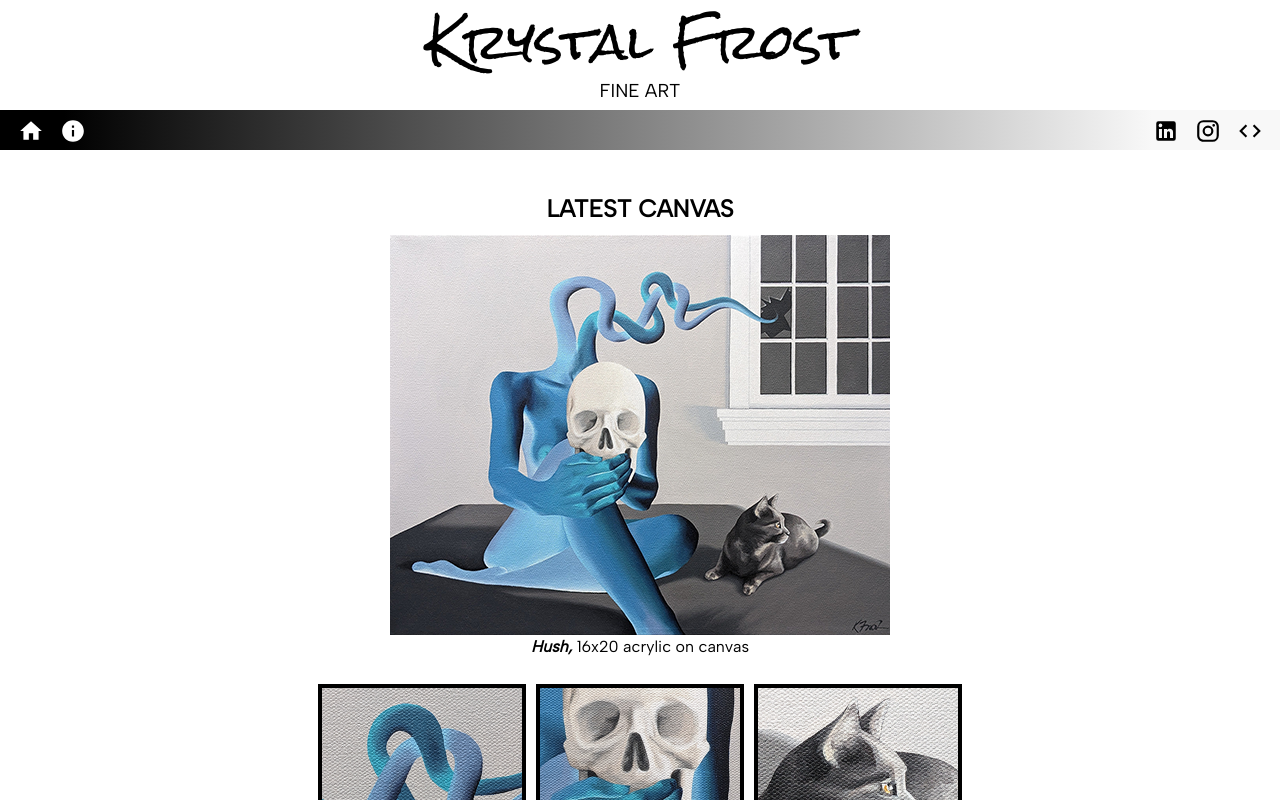
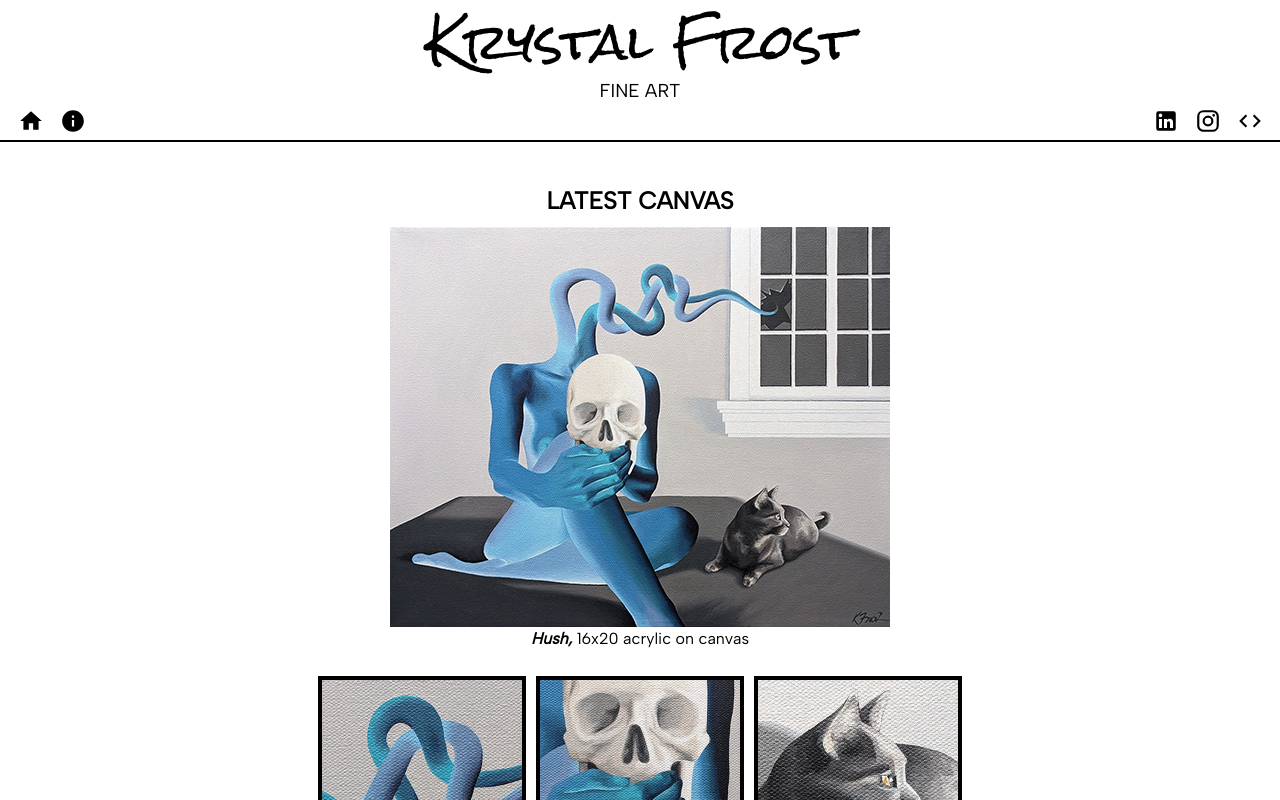
Before and after one commit to librarykrystal/art-portfolio, a React (Create React App) app: page /#/home in a window 1280 px wide. Shown: the top 800 px of the page. Built offline with nearby package versions, Linux system fonts and the light colour scheme; a web font is replaced by a local one.

Commit message:
Nav gradient nixed, all icons black. Minor change to header height for balance.

```diff
--- a/src/components/App/App.css
+++ b/src/components/App/App.css
@@ -21,7 +21,7 @@ Header
   flex-direction: column;
   grid-template-rows: 2;
   top: 0;
-  height: 110px;
+  height: 100px;
 }
 
 .headerName {
@@ -38,7 +38,7 @@ h1 {
   grid-row-start: 2;
   justify-content: center;
   text-align: center;
-  height: 30px;
+  height: 20px;
 }
 
 /* .headerFSSD {
@@ -68,14 +68,15 @@ Nav Bar
 
 .navBarContent {
   /* background: linear-gradient(90deg, rgba(0,0,0,1) 0%, #000022 15%, #005a61 55%, #a6e6a2 100%); */
-  background: linear-gradient(90deg, rgba(0,0,0,1) 5%, #F8F8F8 90%);
+  /* background: linear-gradient(90deg, rgba(0,0,0,1) 5%, #F8F8F8 90%); */
   height: 40px;
   margin-top: 0px;
   margin-bottom: 25px;
   color: white;
   width: 100%;
   display: grid;
-  grid-template-columns: 2;
+  grid-template-columns: 3;
+  border-bottom: black 2px solid;
   /* grid-column-gap: 115px; */
 }
 
@@ -103,8 +104,15 @@ Nav Bar
   margin: 0px 0px 0px 10px;
 }
 
+.navMid {
+  grid-column-start: 2;
+  display: flex;
+  justify-content: center;
+  justify-self: center;
+}
+
 .navLinksRight {
-  grid-column-start: 2;
+  grid-column-start: 3;
   display: flex;
   justify-content: flex-start;
   justify-self: flex-end;
--- a/src/components/Nav/Nav.jsx
+++ b/src/components/Nav/Nav.jsx
@@ -76,7 +76,7 @@ function Nav() {
           {/* HOME */}
           <IconButton aria-label="home"
             className="navIconBtn"
-            color="secondary"
+            color="primary"
             onClick={goHome}
           >
             <HomeIcon sx={{ fontSize: 26 }} />
@@ -84,12 +84,18 @@ function Nav() {
           {/* ABOUT */}
           <IconButton aria-label="about"
             className="navIconBtn"
-            color="secondary"
+            color="primary"
             onClick={goAbout}
           >
             <InfoIcon sx={{ fontSize: 26 }} />
           </IconButton>
         </div>
+
+        {/* <div className="navMid">
+          <Typography component={'span'} color="primary" mb={0} sx={{fontSize: 24}}>
+            /
+          </Typography>
+        </div> */}
 
         <div className="navLinksRight">
           {/* LINKEDIN */}
```
